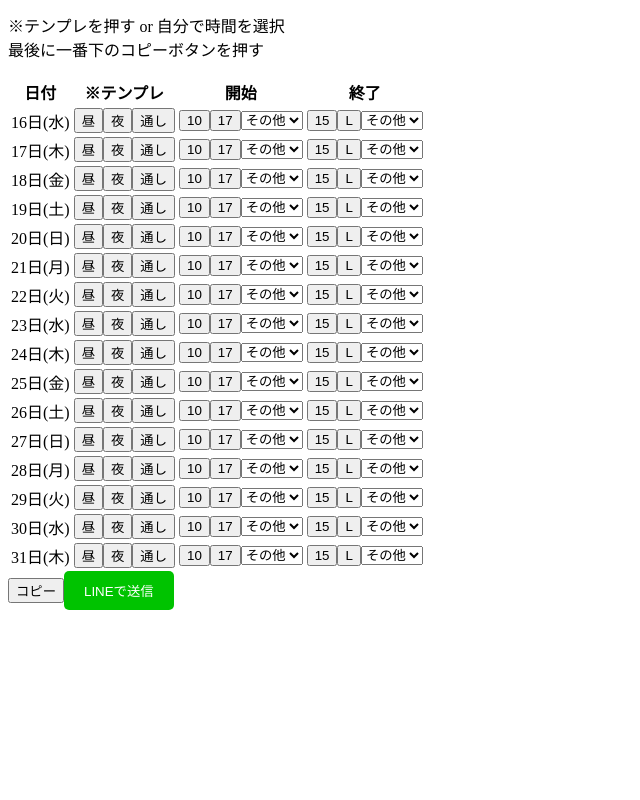
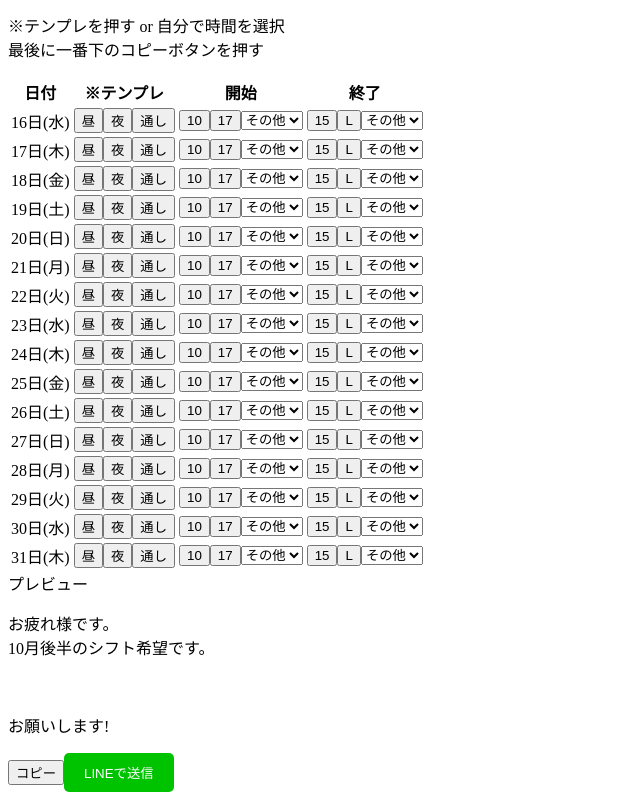
Before and after one commit to raimudes86/shift_tool, a Next.js app: page / in a window 1280 px wide. Shown: the part 252-1052 px from the top of the page, without its empty margins (0-640 px from the left). Before the commit the page ends 870 px from the top, so only its background shows below. Built offline with nearby package versions, Linux system fonts and the light colour scheme.

Commit message:
add: プレビュー機能

```diff
--- a/src/app/page.tsx
+++ b/src/app/page.tsx
@@ -1,6 +1,7 @@
 "use client";
 import { useState, useEffect } from 'react';
 import LineShareButton from './components/LineShareButton';
+import React from 'react';
 
 const startTimeOptions = ['10', '17', '11', '18', '18.5','9','10.5','11.5','19'];
 const endTimeOptions = ['15', 'L', '14', '14.5','17','19'];
@@ -30,7 +31,6 @@ const ShiftPage = () => {
     }
   }
   const [year, setYear] = useState(String(todays_year));
-  console.log(next_month);
   const [month, setMonth] = useState(String(next_month));
   const [half, setHalf] = useState(next_half);
   const [days, setDays] = useState<{date: string, youbi: string}[]>([]);
@@ -268,6 +268,19 @@ const ShiftPage = () => {
           </tbody>
         </table>
 
+        {/* プレビュー機能 */}
+        <label className="flex mx-auto mt-2">プレビュー</label>
+        <div className="border-2 border-balck p-5 w-90 h-300 flex items-center justify-center mx-auto">
+          <p>
+            {generateCopyText().split("\n").map((line, index) => (
+              <React.Fragment key={index}>
+                {line}
+                <br />
+              </React.Fragment>
+            ))}
+          </p>
+        </div>
+
         {/* コピー機能 */}
         <div className="p-5 flex flex-row items-center justify-center xpace-x-8 mt-2">
           <button
@@ -290,6 +303,7 @@ const ShiftPage = () => {
             </div>
           )}
         </div>
+
       </div>
     </div>
   );
```
